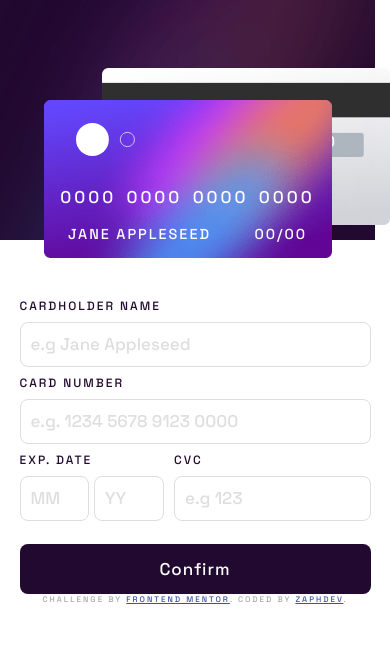
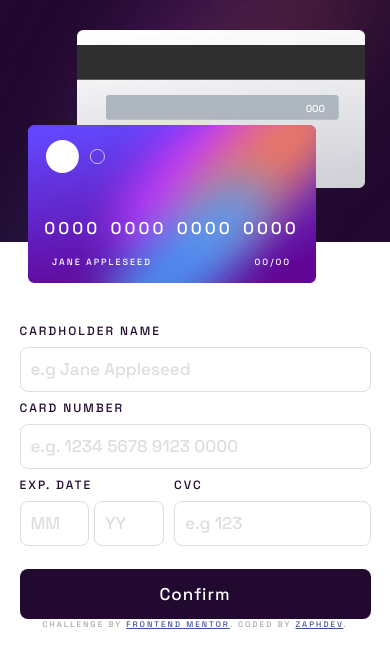
Before and after one commit to ZaphDev/interactive-card-details-form-main, a website: page index.html in a window 390 px wide. Drawn offline with Linux system fonts and the light colour scheme.

Commit message:
Fully responsive

```diff
--- a/scss/partials/_index.scss
+++ b/scss/partials/_index.scss
@@ -190,7 +190,7 @@
         display: block;
     }
 }
-@media only screen and (max-width: 769px){
+@media only screen and (max-width: 768px){
     body{
         height: auto;
     }
@@ -200,15 +200,20 @@
     .cards{
         width: 100%;
         background-image: url(../images/bg-main-mobile.png);
-        background-size: auto;
+        background-size: 100% 75%;
         z-index: -9999;
         height: auto;
+        align-items: center;
         &__front{
-            margin-top: 100px;
+            margin-top: 125px;
+            margin-right: 12%;
+            text-align: center;
             img{
                 width: 18rem;
             }
             &__logo{
+                top: 5%;
+                left: 2%;
                 svg{
                     width: 70%;
                 }
@@ -216,6 +221,9 @@
             &__info{
                 &__number{
                     font-size: 17px;
+                }
+                &__data{
+                    font-size: 10px;
 
                 }
 
@@ -225,8 +233,14 @@
         &__back{
             position: absolute;
             z-index: -1;
+            top: 30px;
+            right: 25px;
             img{
                 width: 18rem;
+            }
+            &__cvc{
+                font-size: 10px;
+                right: 40px;
             }
         }
     }
@@ -235,6 +249,9 @@
         &__info{
             width: 90%;
         }
+        &__thankyou{
+            width: 90%;
+        }
     }
 
 }
```
Also changed, not shown: css/main.css.
